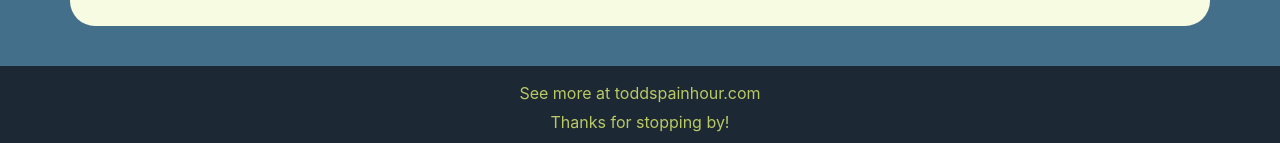
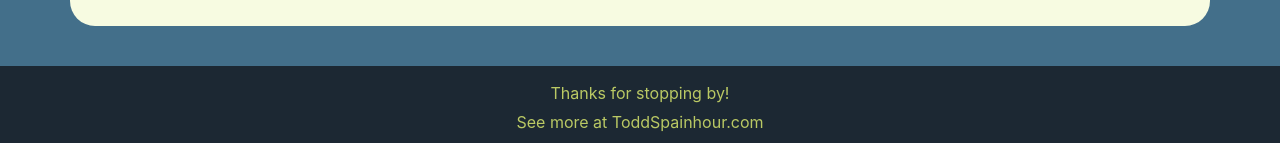
Before and after one commit to ToddSpainhour/trash-tracker, a React (Create React App) app: page /learnmore in a window 1280 px wide. Shown: the part 3184-3327 px from the top of the page. Built offline with nearby package versions, Linux system fonts and the light colour scheme; no server answers.

Commit message:
added and styled anchor tag in footer

```diff
--- a/src/components/shared/Footer/Footer.js
+++ b/src/components/shared/Footer/Footer.js
@@ -5,8 +5,8 @@ class Footer extends React.Component {
   render() {
     return (
       <div className="Footer">
-        <p>See more at toddspainhour.com</p>
         <p>Thanks for stopping by!</p>
+        <p>See more at <a href="https://toddspainhour.com/">ToddSpainhour.com</a></p>
       </div>
     );
   }
--- a/src/components/shared/Footer/Footer.scss
+++ b/src/components/shared/Footer/Footer.scss
@@ -8,8 +8,17 @@
   width: 100%;
   background-color: $shadow;
   padding-top: 10px;
+
   p {
     color: $lightGreen;
     margin: 5px;
   }
+
+  a {
+    color: $lightGreen
+  }
+
+  a:hover {
+    color: $blue;
+  }
 }
```
